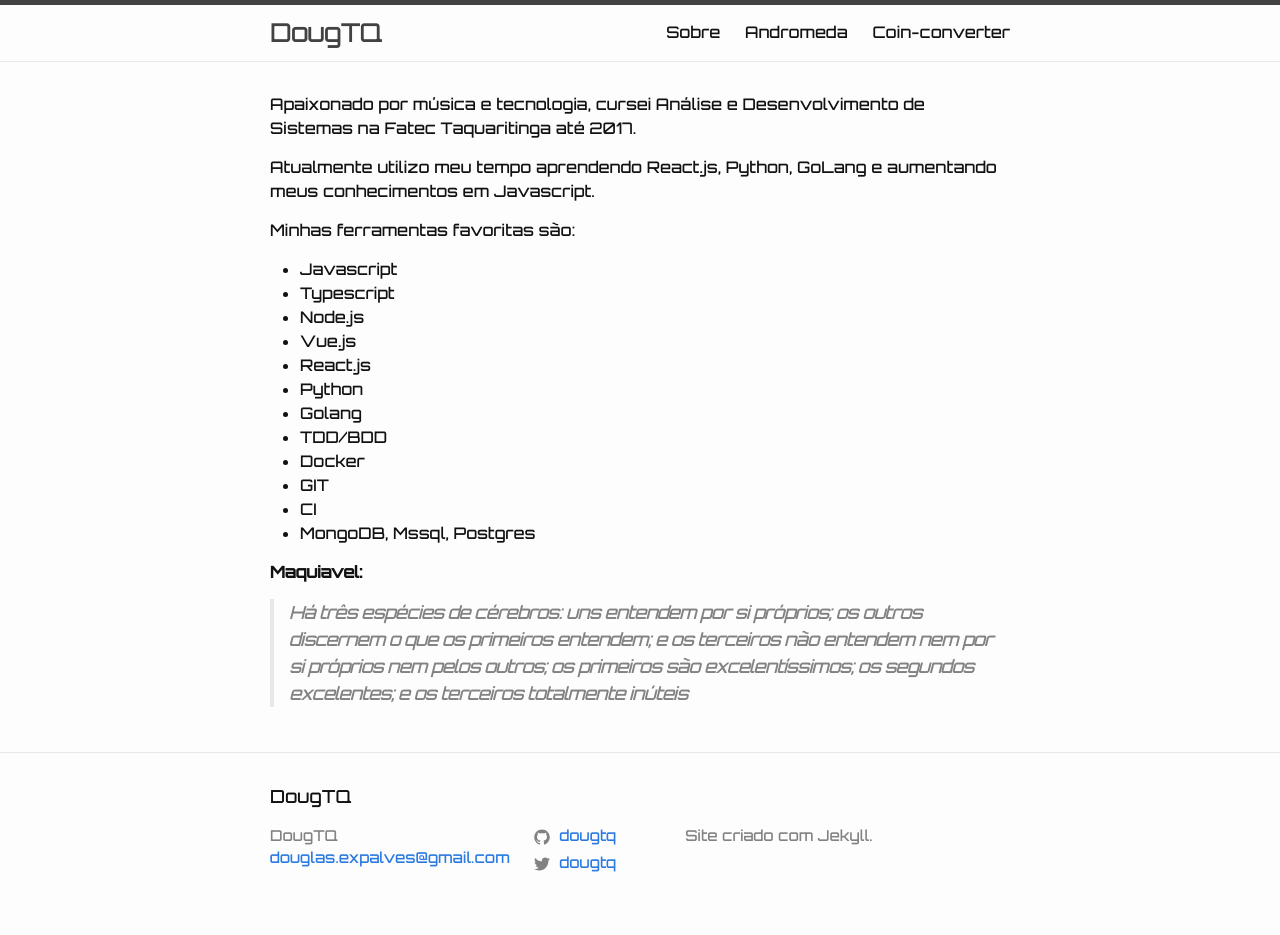
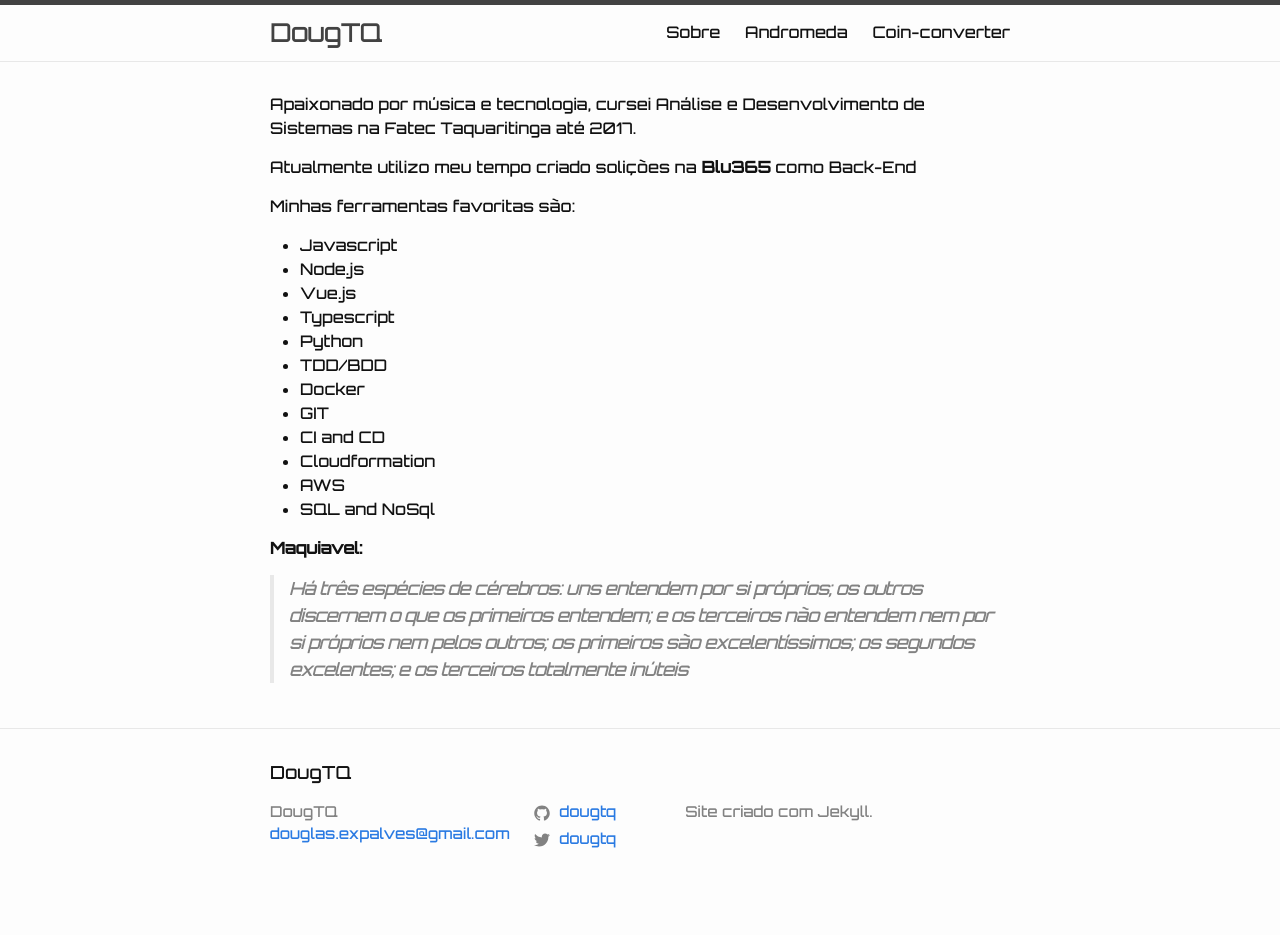
Before and after one commit to dougtq/mypage-tq, a Jekyll site: the page built from about.md, in a window 1280 px wide. Built offline with Jekyll 4.4.1, drawn with Linux system fonts in a browser that asks for light colours; nearby versions of some CDN libraries; some web fonts are replaced; after the commit the page ends 911 px from its top, so only the background shows below that.

Commit message:
update about me

```diff
--- a/about.md
+++ b/about.md
@@ -6,21 +6,21 @@ permalink: /sobre/
 
  Apaixonado por música e tecnologia, cursei Análise e Desenvolvimento de Sistemas na Fatec Taquaritinga até 2017.
 
- Atualmente utilizo meu tempo aprendendo React.js, Python, GoLang e aumentando meus conhecimentos em Javascript.
+ Atualmente utilizo meu tempo criado solições na **Blu365** como Back-End
 
  Minhas ferramentas favoritas são:
   - Javascript
-  - Typescript
   - Node.js
   - Vue.js
-  - React.js
+  - Typescript
   - Python
-  - Golang
   - TDD/BDD
   - Docker
   - GIT
-  - CI
-  - MongoDB, Mssql, Postgres
+  - CI and CD
+  - Cloudformation
+  - AWS
+  - SQL and NoSql
 
 
 **Maquiavel:**
```
